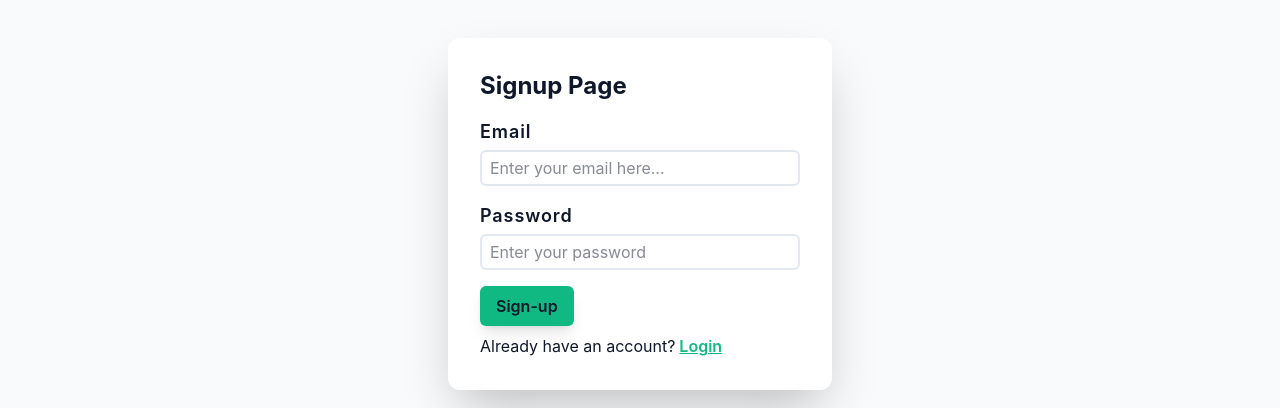
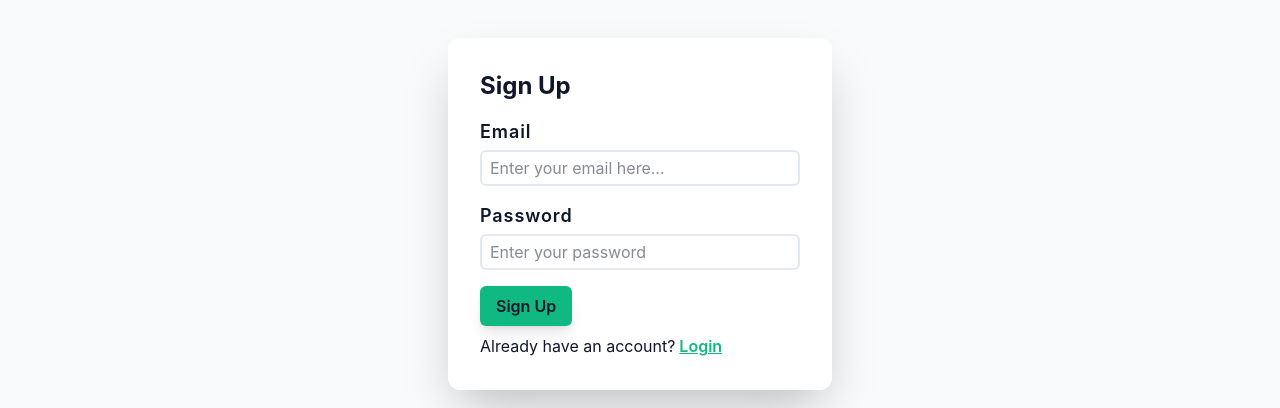
Before and after one commit to Puneetkumarboinpally/ShopVerse-React-E-Commerce-Experience, a React (Vite) app in the folder ShopVerse/: page /auth in a window 1280 px wide. Shown: the part 186-594 px from the top of the page. Built offline with nearby package versions, Linux system fonts and the light colour scheme.

Commit message:
form validation added

```diff
--- a/ShopVerse/src/pages/Auth.jsx
+++ b/ShopVerse/src/pages/Auth.jsx
@@ -1,4 +1,6 @@
 import { Link } from "react-router-dom";
+import { useForm } from "react-hook-form";
+import { useState } from "react";
 
 const formGroupStyles = "flex flex-col gap-1 mb-4";
 const buttonStyles =
@@ -8,22 +10,44 @@ const inputStyles =
   "border-2 text-text border-border rounded-md py-1 px-2 outline-none transition-colors duration-300 focus:ring-2 focus:ring-accent";
 
 const Auth = () => {
+  const [mode, setMode] = useState("signup");
+  const {
+    register,
+    handleSubmit,
+    formState: { errors },
+  } = useForm();
+
+  function onSubmit(data) {
+    console.log(data);
+  }
+
   return (
     <div className="h-screen flex justify-center items-center">
       <div className="w-full max-w-sm bg-surface rounded-xl p-8 shadow-2xl">
-        <h1 className="text-2xl font-bold text-text mb-4">Signup Page</h1>
-        <form>
+        <h1 className="text-2xl font-bold text-text mb-4">
+          {mode === "signup" ? "Sign Up" : "Login"}
+        </h1>
+        <form noValidate onSubmit={handleSubmit(onSubmit)}>
           <div className={formGroupStyles}>
             <label htmlFor="email" className={labelStyles}>
               Email
             </label>
             <input
               className={inputStyles}
+              {...register("email", {
+                required: "email is required",
+                pattern: {
+                  value: /^\S+@\S+\.\S+$/,
+                  message: "Enter a valid email address",
+                },
+              })}
               type="email"
               id="email"
-              name="email"
               placeholder="Enter your email here..."
             />
+            {errors.email && (
+              <p className="text-red-500 text-sm">{errors.email.message}</p>
+            )}
           </div>
           <div className={formGroupStyles}>
             <label htmlFor="password" className={labelStyles}>
@@ -31,24 +55,44 @@ const Auth = () => {
             </label>
             <input
               className={inputStyles}
+              {...register("password", {
+                required: "password is required",
+                minLength: { value: 8, message: "Minimum 8 characters" },
+              })}
               type="password"
               id="password"
-              name="password"
               placeholder="Enter your password"
             />
+            {errors.password && (
+              <p className="text-red-500 text-sm">{errors.password.message}</p>
+            )}
           </div>
           <button className={buttonStyles} type="submit">
-            Sign-up
+            {mode === "signup" ? "Sign Up" : "Login"}
           </button>
+          {mode === "signup" ? (
             <p className="text-text">
               Already have an account?
               <Link
                 to="/auth"
+                onClick={() => setMode("login")}
                 className="text-accent font-semibold ml-1 underline cursor-pointer"
               >
                 Login
               </Link>
             </p>
+          ) : (
+            <p className="text-text">
+              Don't have an account?
+              <Link
+                to="/auth"
+                onClick={() => setMode("signup")}
+                className="text-accent font-semibold ml-1 underline cursor-pointer"
+              >
+                Sign Up
+              </Link>
+            </p>
+          )}
         </form>
       </div>
     </div>
```
Lines whose indentation alone changed are shown as unchanged.
